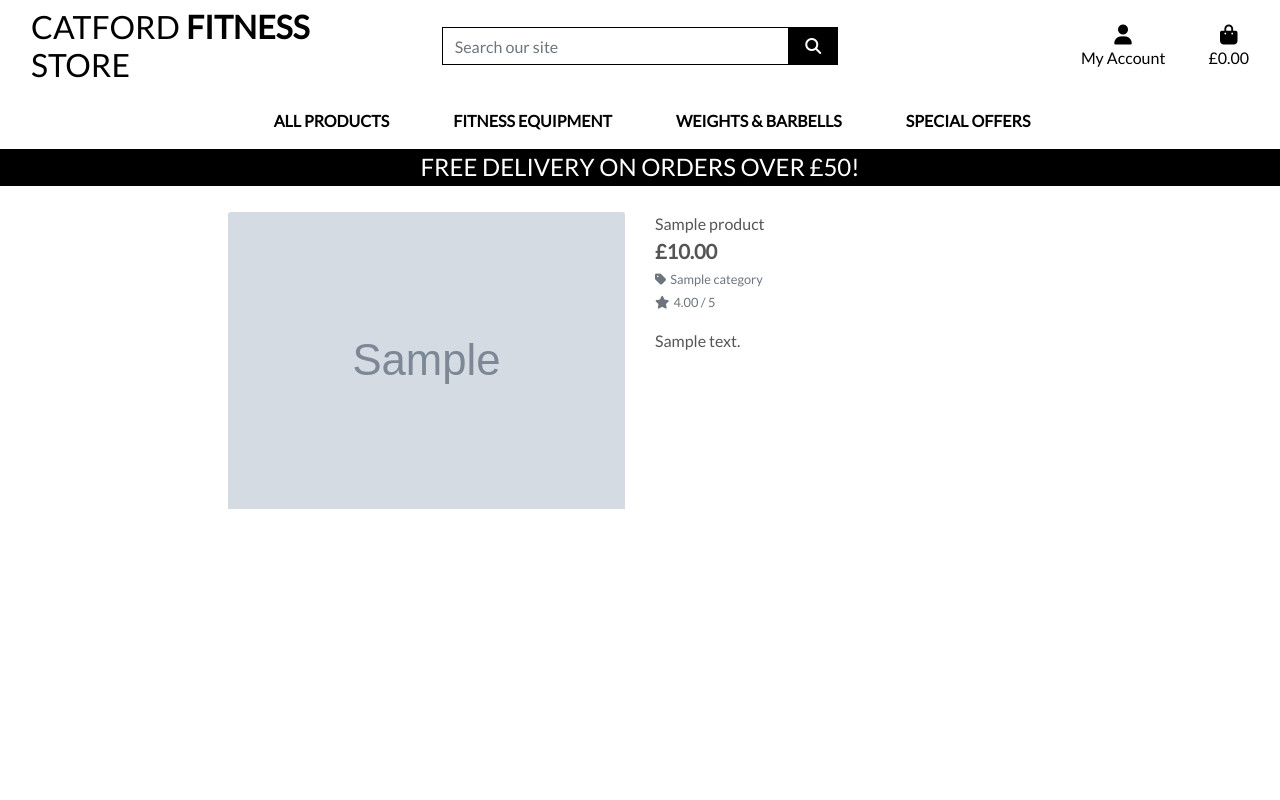
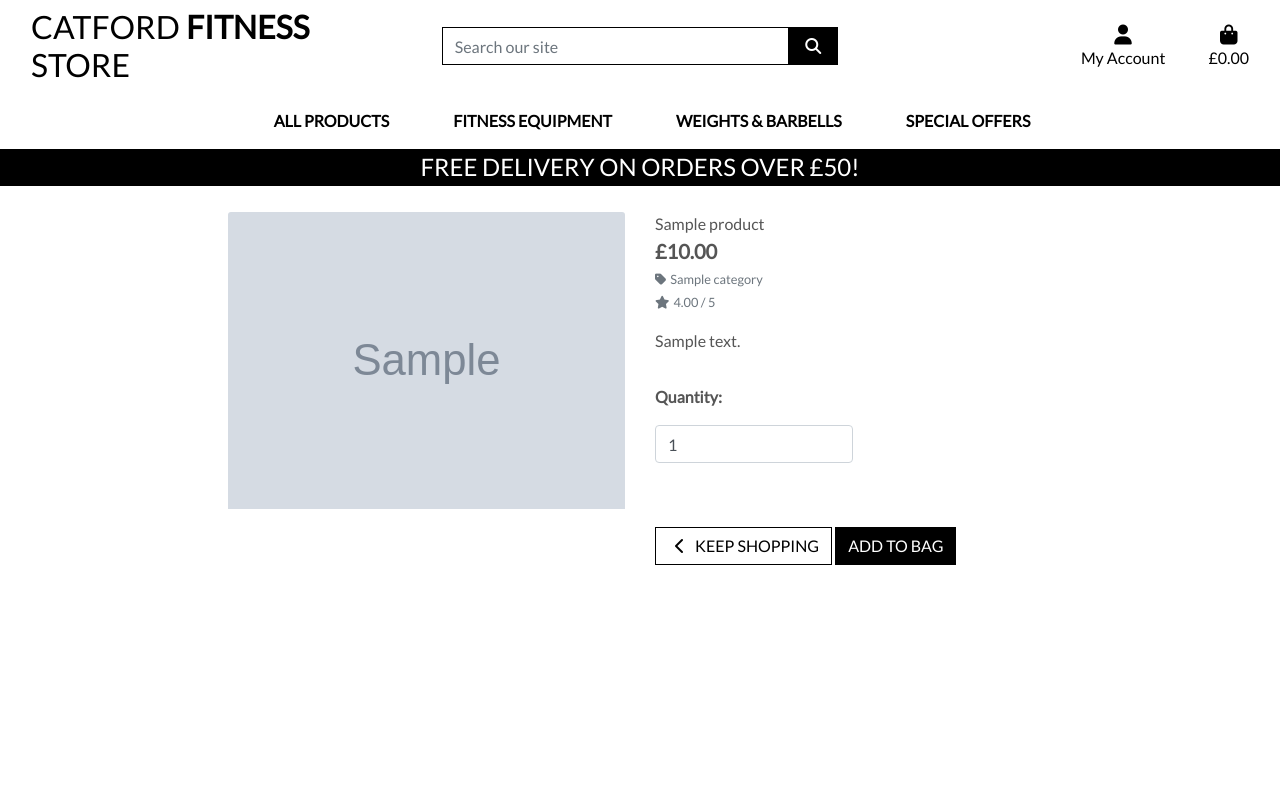
Before and after one commit to oakerele-web/catford_fitness_store_m4, a Django app: page /products/1 in a window 1280 px wide. Run offline with Django 3.2, Linux system fonts and the light colour scheme; tables that the repository leaves empty hold one stand-in row (Sample ...); some libraries are stand-ins or nearby versions.

Commit message:
added add to bag functionality

```diff
--- a/bag/urls.py
+++ b/bag/urls.py
@@ -2,5 +2,6 @@ from django.urls import path
 from . import views
 
 urlpatterns = [
-    path('', views.view_bag, name='view_bag')
+    path('', views.view_bag, name='view_bag'),
+    path('add/<item_id>/', views.add_to_bag, name='add_to_bag'),
 ]
--- a/products/templates/products/product_detail.html
+++ b/products/templates/products/product_detail.html
@@ -43,6 +43,30 @@
                         <small class="text-muted">No Rating</small>
                     {% endif %}
                     <p class="mt-3">{{ product.description }}</p>
+                    <form class="form" action="{% url 'add_to_bag' product.id %}" method="POST">
+                        {% csrf_token %}
+                        <div class="form-row">
+                            <div class="col-12">
+                                <p class="mt-3"><strong>Quantity:</strong></p>
+                                <div class="form-group w-50">
+                                    <div class="input-group">
+                                        <input class="form-control qty_input" type="number" name="quantity" value="1" min="1" max="99" data-item_id="{{ product.id }}" id="id_qty_{{ product.id }}">
+                                    </div>
+                                </div>
+                            </div>
+
+                            <div class="col-12">
+                                <a href="{% url 'products' %}" class="btn btn-outline-black rounded-0 mt-5">
+                                    <span class="icon">
+                                        <i class="fas fa-chevron-left"></i>
+                                    </span>
+                                    <span class="text-uppercase">Keep Shopping</span>
+                                </a>
+                                <input type="submit" class="btn btn-black rounded-0 text-uppercase mt-5" value="Add to Bag">
+                            </div>
+                            <input type="hidden" name="redirect_url" value="{{ request.path }}">
+                        </div>
+                    </form>
                 </div>
             </div>
         </div>
--- a/static/css/base.css
+++ b/static/css/base.css
@@ -36,6 +36,12 @@ body {
 .btn-black {
     background: black;
     color: white;
+}
+
+.btn-outline-black {
+    background: white;
+    color: black !important; /* use important to override link colors for <a> elements */
+    border: 1px solid black;
 }
 
 .shop-now-button:hover,
```
Also changed, not shown: bag/views.py (+16 -0 lines).
